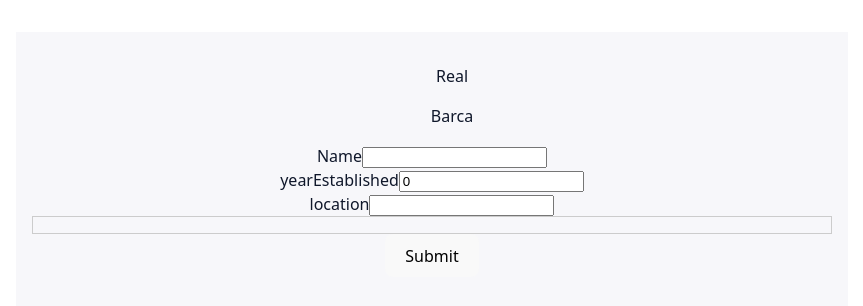
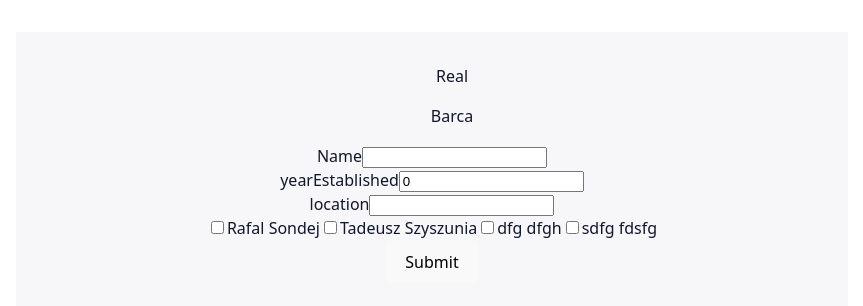
Before and after one commit to LukasSondej/FootballApp, a React (Vite) app: page / in a window 1280 px wide. Shown: the top 306 px of the page, without its empty margins (208-1071 px from the left). Built offline with nearby package versions, Linux system fonts and the light colour scheme; data requests are answered from the project's data file.

Commit message:
Dodanie checkboxow

```diff
--- a/db.json
+++ b/db.json
@@ -10,7 +10,19 @@
       "id": "2",
       "name": "Tadeusz",
       "lastName": "Szyszunia",
-      "teamId": "2"
+      "teamId": null
+    },
+    {
+      "id": "3",
+      "name": "dfg",
+      "lastName": "dfgh",
+      "teamId": null
+    },
+    {
+      "id": "4",
+      "name": "sdfg",
+      "lastName": "fdsfg",
+      "teamId": null
     }
   ],
   "teams": [
--- a/src/teamFolder/AddTeam.tsx
+++ b/src/teamFolder/AddTeam.tsx
@@ -1,10 +1,11 @@
 import React, { useState, type ChangeEvent } from "react";
 import { useAddTeamMutation } from "../mutations/useAddTeamMutation"
 import { FormTeam } from "./FormTeam";
+import type { NewTeam } from "../types";
 
 export const AddTeam = () => {
 const {mutate, error, isPending} = useAddTeamMutation();
-const [values, setValues] = useState({
+const [values, setValues] = useState<NewTeam>({
     name: "",
     yearEstablished: 0,
 
@@ -27,9 +28,16 @@
       playersId: values.playersId
     })
 }
+const handleCheckbox = (playerId: string, checked: boolean) => {
+    setValues(prev => ({
+        ...prev,
+        playersId: checked ? [...prev.playersId, playerId] : prev.playersId.filter(id => id != playerId)
+
+    }))
+}
 
 return(
-<FormTeam handleChange={handleChange} handleSubmit={handleSubmit} values={values} />
+<FormTeam handleChange={handleChange} handleSubmit={handleSubmit} values={values} handleCheckbox={handleCheckbox}/>
 )
 
 }
--- a/src/teamFolder/FormTeam.tsx
+++ b/src/teamFolder/FormTeam.tsx
@@ -1,3 +1,4 @@
+
 import { useGetPlayers } from "../hooks/useGetPlayers";
 import type { NewTeam } from "../types";
 
@@ -5,15 +6,20 @@
    handleSubmit: (e: React.FormEvent<HTMLFormElement>) => void;
 handleChange: (e: React.ChangeEvent<HTMLSelectElement | HTMLInputElement>) => void;
 values: NewTeam;
-
+handleCheckbox: (playerId: string, checked: boolean) => void
 
 }
-export const FormTeam = ({handleSubmit, handleChange, values}: PropsPlayer) =>{
+export const FormTeam = ({handleSubmit, handleChange, values, handleCheckbox}: PropsPlayer) =>{
 
- const { data: players = []} = useGetPlayers()
+ const { data: players = [], error, isLoading} = useGetPlayers()
+
+ if(error) return( <p style={{color: "red"}}>Błąd</p>)
+if(isLoading) return(<p> Loading...</p>)
 
     return (
+
         <>
+
         <form onSubmit={handleSubmit}>
     <div>
         <label htmlFor="name">Name</label>
@@ -21,16 +27,20 @@
     </div>
     <div>
         <label htmlFor="yearEstablished">yearEstablished</label>
-        <input id="yearEstablished" name="yearEstablished" value={values.yearEstablished} onChange={handleChange}></input>
+        <input id="yearEstablished" name="yearEstablished" type="number" value={values.yearEstablished} onChange={handleChange}></input>
     </div>
     <div>
         <label htmlFor="location">location</label>
         <input id="location" name="location" value={values.location} onChange={handleChange}></input>
     </div>
-   <div style={{ maxHeight: "200px", overflowY: "auto", border: "1px solid #ccc", padding: "8px" }}>
+<div>
+{
+    players.filter(el => el.teamId == null)
+    .map(player=> <label key={player.id}><input type="checkbox" checked={values.playersId.includes(player.id)} onChange={(e) => handleCheckbox(player.id, e.target.checked)}/>{player.name} {player.lastName}</label>)
+}
+
 
 </div>
-
     <button type="submit" name="button" >Submit</button>
     </form>
         </>
```
